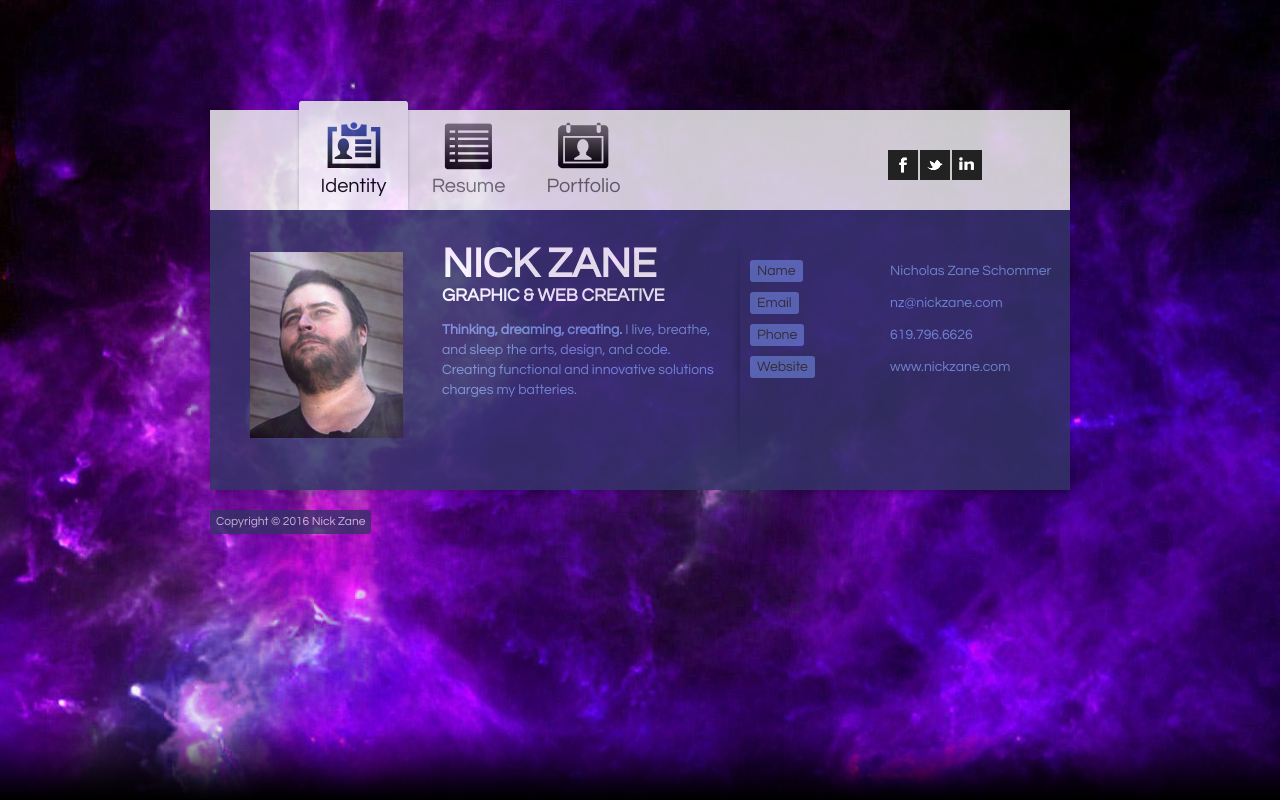
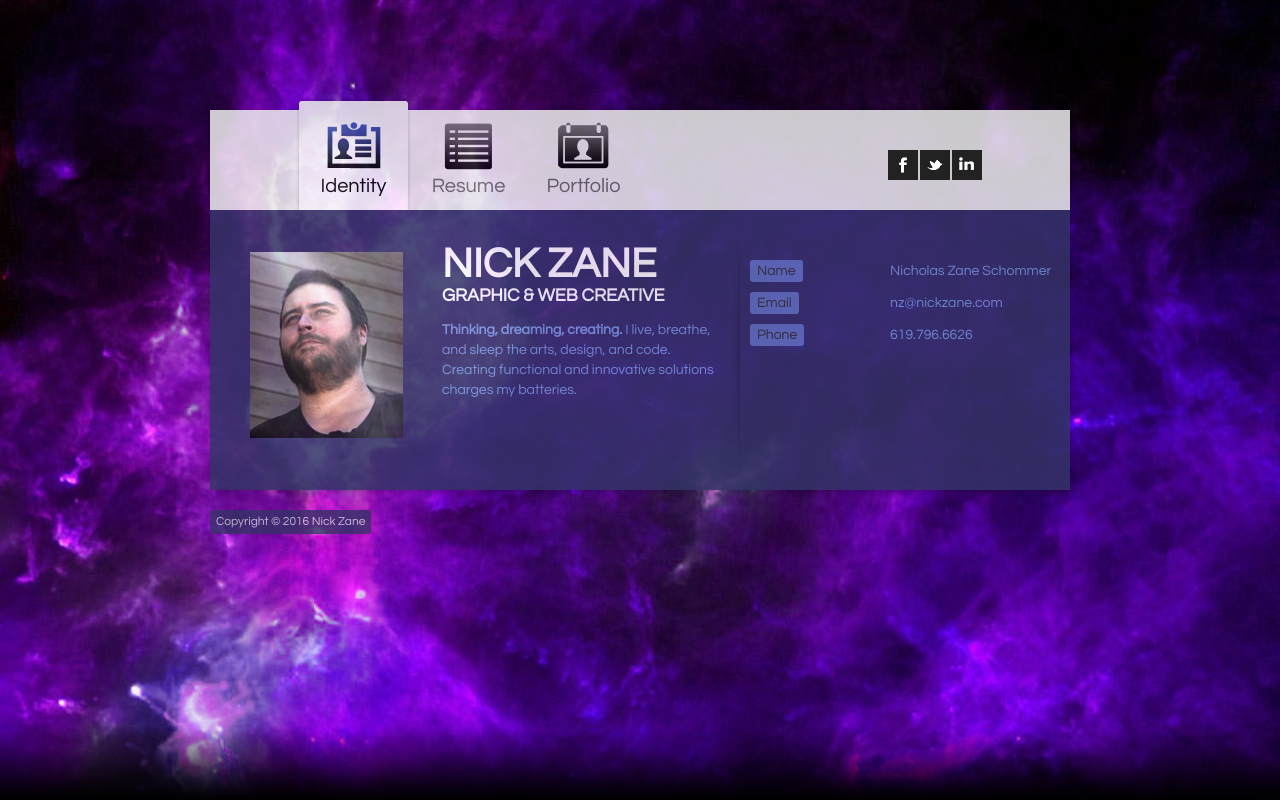
Before and after one commit to nickzane/nickzane.github.io, a plain HTML site: page index.html in a window 1280 px wide. Drawn offline with Linux system fonts and the light colour scheme.

Commit message:
Update index.html

```diff
--- a/index.html
+++ b/index.html
@@ -57,10 +57,6 @@
         <li>
           <label>Phone</label>
           <span>619.796.6626</span>
-       </li>
-        <li>
-          <label>Website</label>
-          <span>www.nickzane.com</span>
        </li>
       </ul>
     </section>
```
